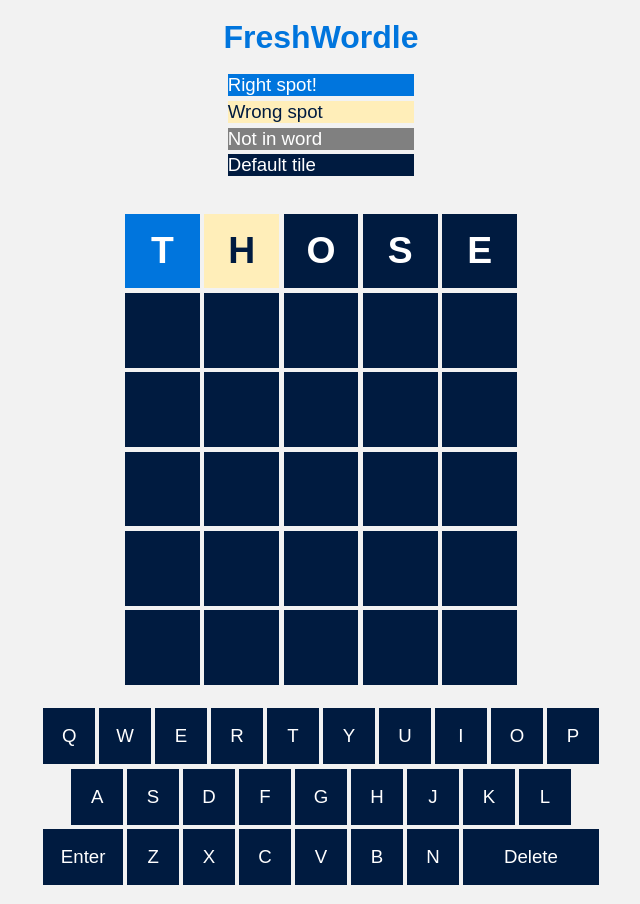
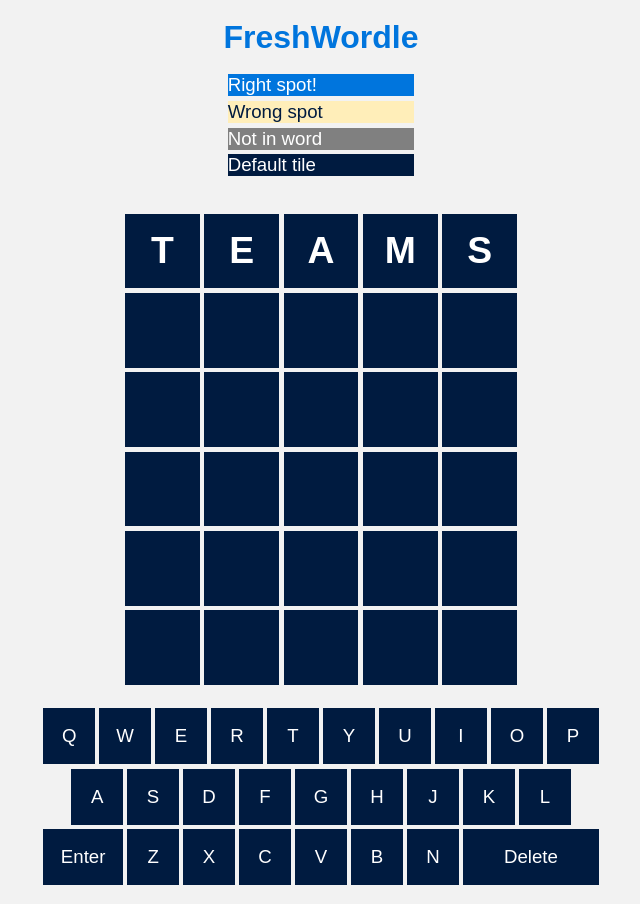
Before and after one commit to Jadekin/FreshWordle, a plain HTML site: page index.html in a window 1280 px wide. Shown: the whole page, without its empty margins (319-959 px from the left). Drawn offline with Linux system fonts and the light colour scheme.

Commit message:
Add screenshot of final HTML game and link JS file to manage the game

```diff
--- a/index.html
+++ b/index.html
@@ -12,6 +12,7 @@
     <link
       rel="stylesheet"
       href="styles/css/style.css" />
+    <script src="js/game.js"></script>
   </head>
 
   <body>
@@ -23,19 +24,11 @@
       <div class="default">Default tile</div>
     </div>
     <div class="board">
-      <div
-        class="tile"
-        data-state="rightSpot">
-        T
-      </div>
-      <div
-        class="tile"
-        data-state="wrongSpot">
-        h
-      </div>
-      <div class="tile">o</div>
-      <div class="tile">s</div>
-      <div class="tile">e</div>
+      <div class="tile">T</div>
+      <div class="tile">E</div>
+      <div class="tile">A</div>
+      <div class="tile">M</div>
+      <div class="tile">S</div>
       <div class="tile"></div>
       <div class="tile"></div>
       <div class="tile"></div>
--- /dev/null
+++ b/js/game.js
@@ -0,0 +1,4 @@
+
+function Game() {
+
+}
```
Also changed, not shown: README/screenshot.png (added), 1 other file.
